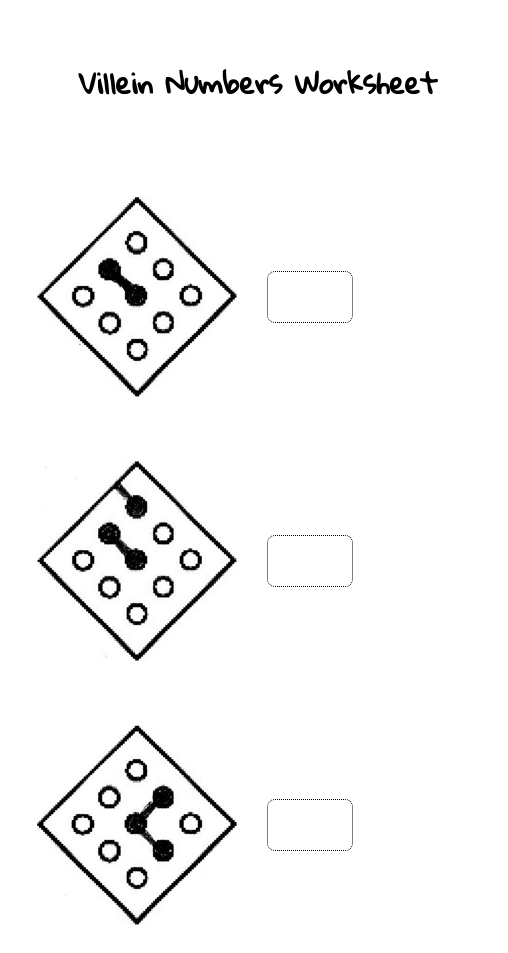
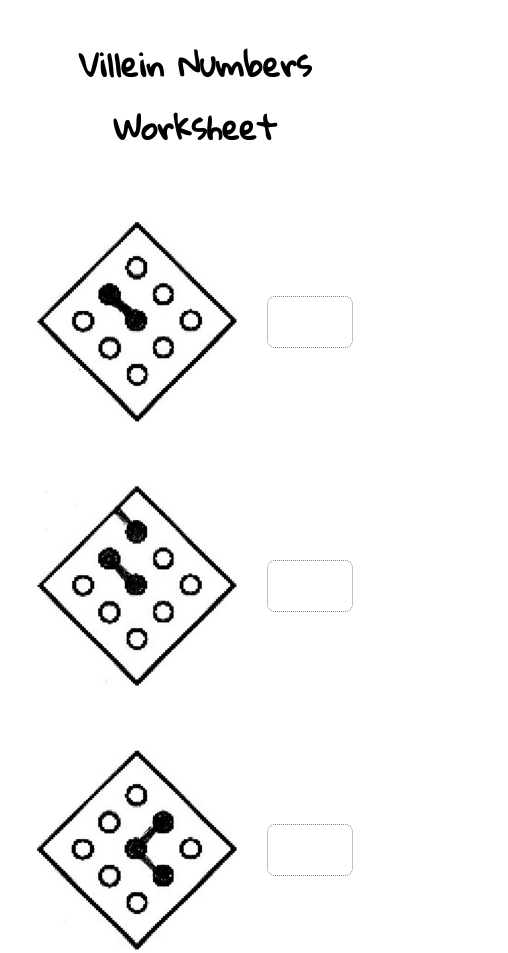
Before and after one commit to Lateworm/Villein-Numbers, a plain HTML site: page index.html in a window 390 px wide. Shown: the top 953 px of the page, 508 px wide, since content can reach past the window. Drawn offline with nearby package versions, Linux system fonts and the light colour scheme.

Commit message:
Debug overlfowing title on mobile

```diff
--- a/index.html
+++ b/index.html
@@ -14,9 +14,7 @@
 
 <body>
   <section id='vue'>
-    <div class='number'>
-      <h1>Villein Numbers Worksheet</h1>
-    </div>
+    <h1>Villein Numbers Worksheet</h1>
 
     <div class='form'>
       <div class='number' v-for='i in seed'>
--- a/villein.css
+++ b/villein.css
@@ -1,7 +1,9 @@
 h1 {
   font-family: 'Gloria Hallelujah', cursive, sans-serif;
   text-align: center;
-  font-size: 28px;
+  font-size: 32px;
+  margin-top: 2rem;
+  margin-bottom: 2rem;
 }
 
 .form {
@@ -24,7 +26,7 @@ input {
   font-family: 'Gloria Hallelujah', cursive, sans-serif;
   font-size: 24px;
   width: 5rem;
-  border: 1px dotted;
+  border: 1px dotted grey;
   border-radius: 0.5rem;
   text-align: center;
 }
```
